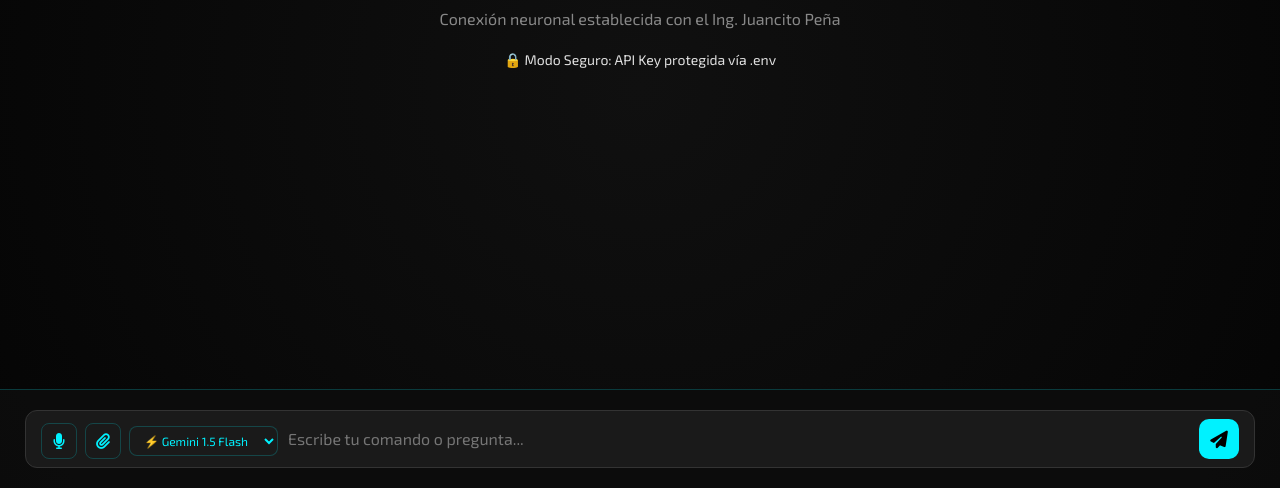
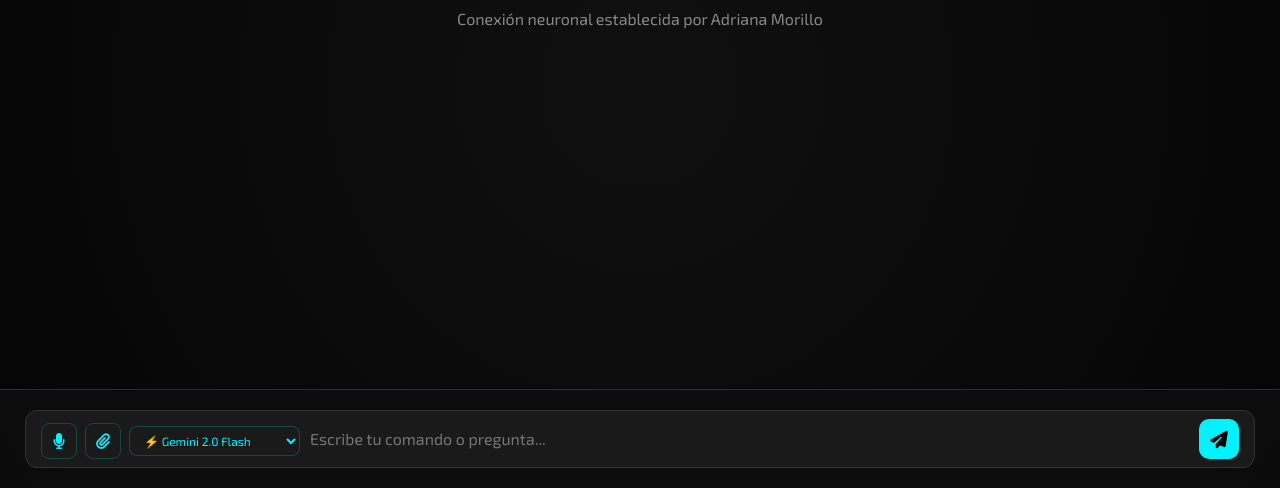
Before and after one commit to AdrianaMorillo/Proyecto-IA, a website built with Vite: page index.html in a window 1280 px wide. Shown: the part 312-800 px from the top of the page. Built offline with nearby package versions, Linux system fonts and the light colour scheme; no server answers.

Commit message:
cambio en .env

```diff
--- a/index.html
+++ b/index.html
@@ -57,8 +57,7 @@
           <i class="fas fa-brain"></i>
         </div>
         <h1>Bienvenido al Futuro</h1>
-        <p>Conexión neuronal establecida con el Ing. Juancito Peña</p>
-        <small>🔒 Modo Seguro: API Key protegida vía .env</small>
+        <p>Conexión neuronal establecida por Adriana Morillo</p>
       </div>
     </div>
 
@@ -75,9 +74,9 @@
             <input type="file" id="file-input" hidden accept=".xlsx, .xls, .pdf, .csv">
           </label>
           <select id="model-selector" class="model-selector" title="Seleccionar Modelo IA">
-            <option value="gemini-1.5-flash">⚡ Gemini 1.5 Flash</option>
-            <option value="gemini-1.5-pro">🧠 Gemini 1.5 Pro</option>
-            <option value="gemini-2.0-flash-exp">🚀 Gemini 2.0 Flash</option>
+            <option value="gemini-1.5-flash">⚡ Gemini 2.0 Flash</option>
+            <option value="gemini-1.5-pro">🧠 Gemini 2.0 Flash 001</option>
+            <option value="gemini-2.0-flash-exp">🚀 Gemini 2.5 Flash</option>
           </select>
         </div>
         <textarea id="user-input" placeholder="Escribe tu comando o pregunta..." rows="1"></textarea>
```
Also changed, not shown: 1 other file.
